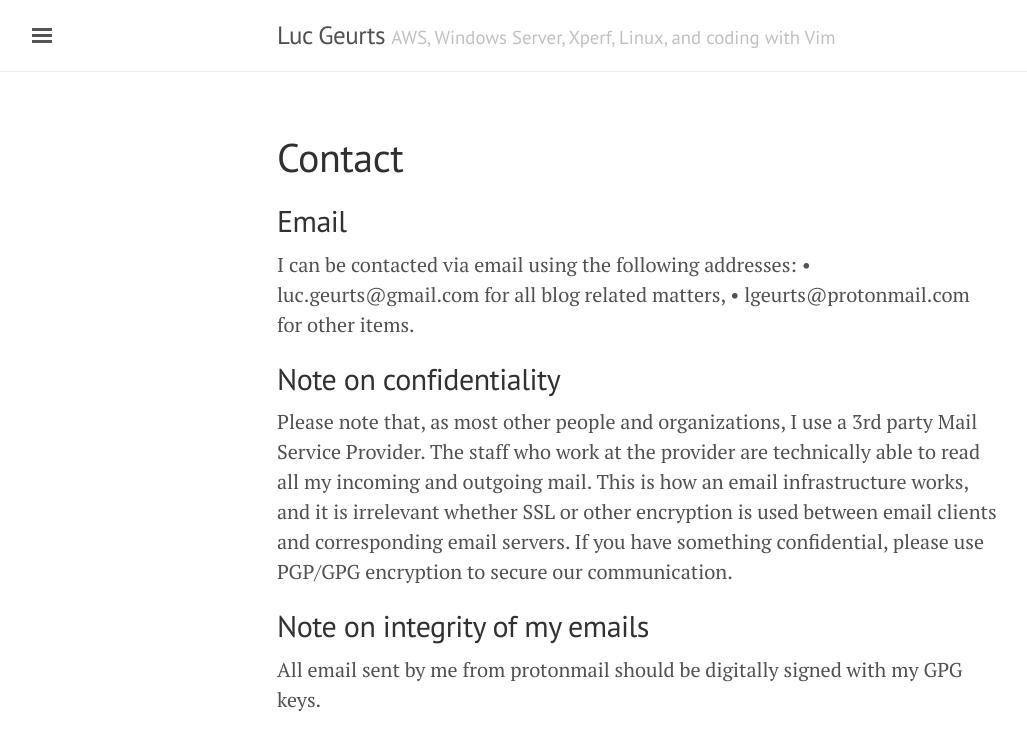
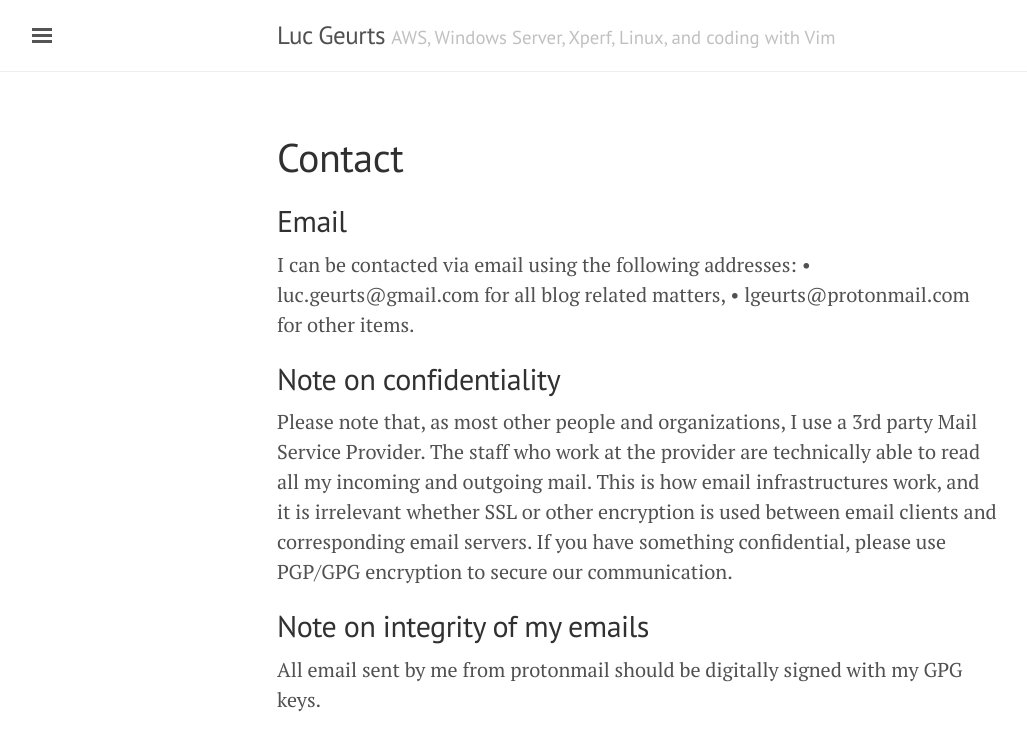
Before and after one commit to lgeurts/lgeurts.github.io, a Jekyll site: the page built from contact.md, in a window 1280 px wide. Shown: the top 751 px of the page, without its empty margins (3-1030 px from the left). Built offline with Jekyll 4.4.1, drawn with Linux system fonts in a browser that asks for light colours; nearby versions of some CDN libraries.

Commit message:
Update contact.md

```diff
--- a/contact.md
+++ b/contact.md
@@ -13,7 +13,7 @@
 Note on confidentiality
 -----------------------
 
-Please note that, as most other people and organizations, I use a 3rd party Mail Service Provider. The staff who work at the provider are technically able to read all my incoming and outgoing mail. This is how an email infrastructure works, and it is irrelevant whether SSL or other encryption is used between email clients and corresponding email servers. If you have something confidential, please use PGP/GPG encryption to secure our communication.
+Please note that, as most other people and organizations, I use a 3rd party Mail Service Provider. The staff who work at the provider are technically able to read all my incoming and outgoing mail. This is how email infrastructures work, and it is irrelevant whether SSL or other encryption is used between email clients and corresponding email servers. If you have something confidential, please use PGP/GPG encryption to secure our communication.
 
 Note on integrity of my emails
 ------------------------------
```
